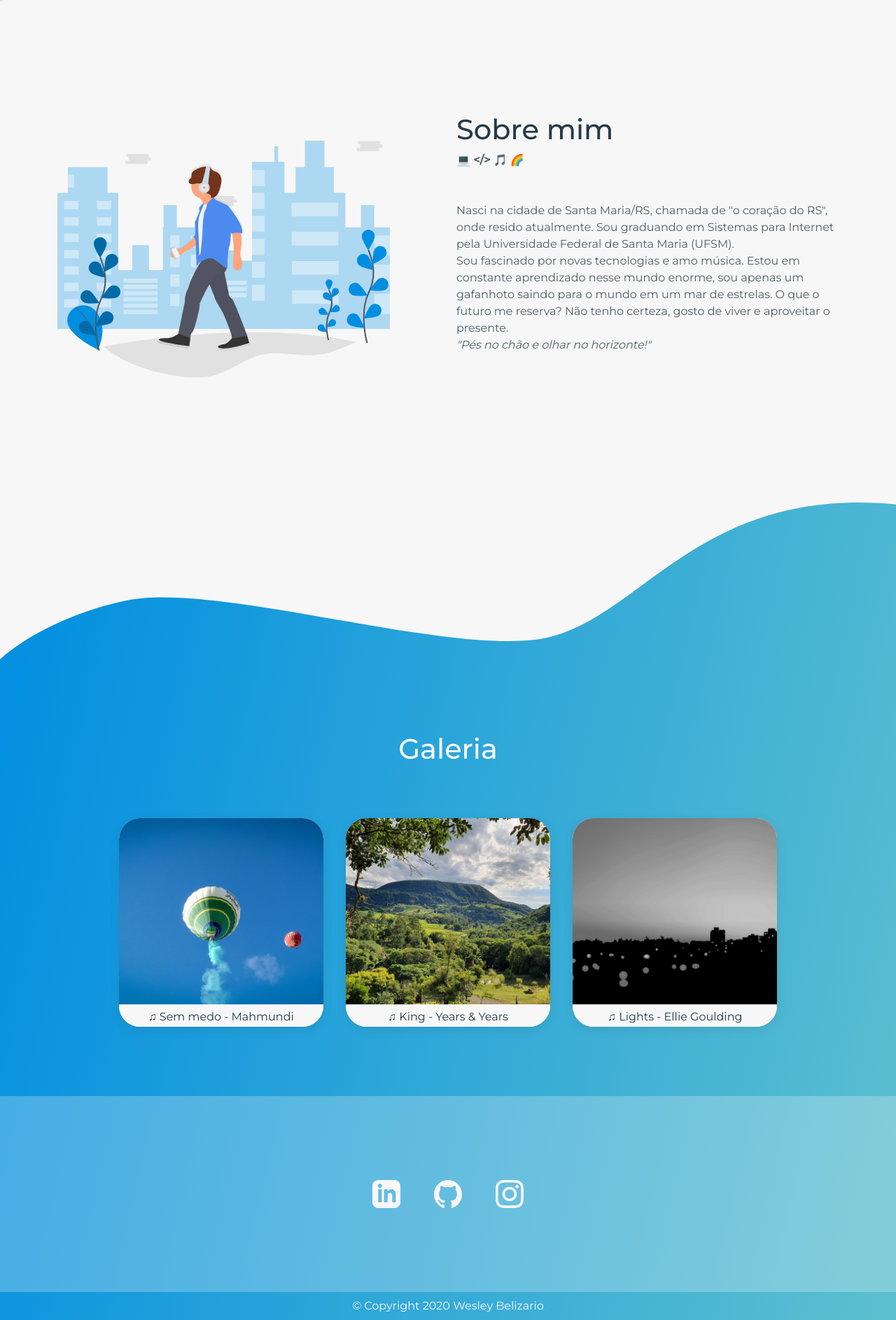
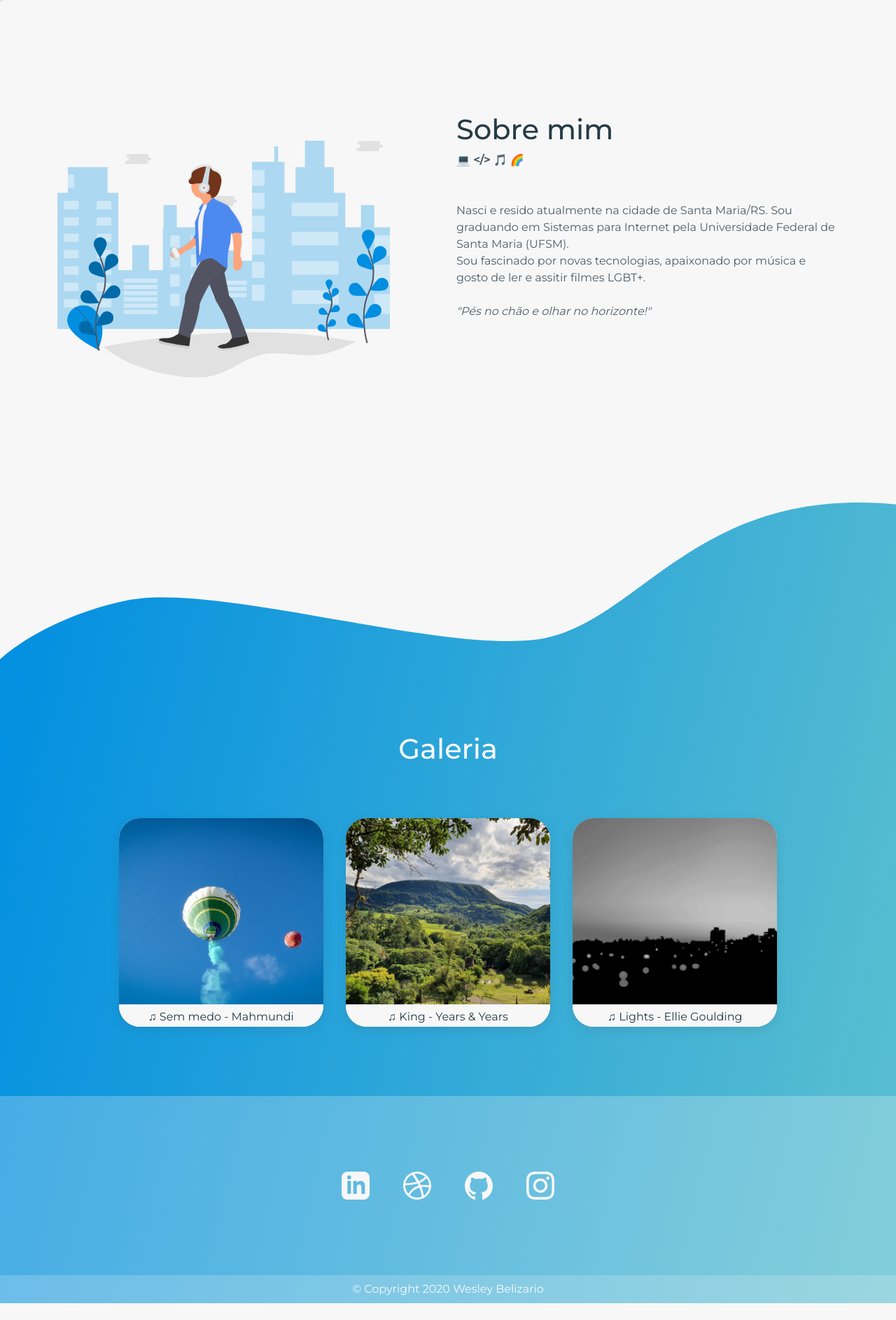
Before and after one commit to WesleyxBZ/i-wesley, a React (Create React App) app: page / in a window 1280 px wide. Shown: the part 802-2688 px from the top of the page at 70% size. After the commit the page ends 2664 px from the top, so only its background shows below. Built offline with nearby package versions, Linux system fonts and the light colour scheme.

Commit message:
Changes in contact, about me & footer

```diff
--- a/src/components/about-me/index.tsx
+++ b/src/components/about-me/index.tsx
@@ -22,15 +22,13 @@ const AboutMe = () => {
               💻 <strong>{"</>"}</strong> 🎵 🌈
             </p>
             <p className="mt-5">
-              Nasci na cidade de Santa Maria/RS, chamada de "o coração do RS",
-              onde resido atualmente. Sou graduando em Sistemas para Internet
-              pela Universidade Federal de Santa Maria (UFSM).
+              Nasci e resido atualmente na cidade de Santa Maria/RS. Sou
+              graduando em Sistemas para Internet pela Universidade Federal de
+              Santa Maria (UFSM).
               <br />
-              Sou fascinado por novas tecnologias e amo música. Estou em
-              constante aprendizado nesse mundo enorme, sou apenas um gafanhoto
-              saindo para o mundo em um mar de estrelas. O que o futuro me
-              reserva? Não tenho certeza, gosto de viver e aproveitar o
-              presente.
+              Sou fascinado por novas tecnologias, apaixonado por música e gosto
+              de ler e assitir filmes LGBT+.
+              <br />
               <br />
               <i>"Pés no chão e olhar no horizonte!"</i>
             </p>
--- a/src/components/contact/index.tsx
+++ b/src/components/contact/index.tsx
@@ -4,6 +4,7 @@ import "./styles.css";
 import iconLinkedin from "./../../images/icon/linkedin.svg";
 import iconInstagram from "./../../images/icon/instagram.svg";
 import iconGithub from "./../../images/icon/github.svg";
+import iconDribble from "./../../images/icon/dribble.svg";
 
 interface Social {
   title: string;
@@ -17,19 +18,25 @@ const Contact = () => {
     {
       title: "LinkedIn",
       src: iconLinkedin,
-      alt: "",
+      alt: "ícone linkedin",
       href: "https://www.linkedin.com/in/wesley-belizario-824127162",
+    },
+    {
+      title: "Dribble",
+      src: iconDribble,
+      alt: "ícone dribble",
+      href: "https://dribbble.com/WesleyxBZ",
     },
     {
       title: "GitHub",
       src: iconGithub,
-      alt: "",
+      alt: "ícone github",
       href: "https://github.com/WesleyxBZ",
     },
     {
       title: "Instagram",
       src: iconInstagram,
-      alt: "",
+      alt: "ícone instagram",
       href: "https://www.instagram.com/wesleyxbz",
     },
   ]);
--- a/src/components/contact/styles.css
+++ b/src/components/contact/styles.css
@@ -1,6 +1,6 @@
 .contact {
   background: rgba(247, 247, 247, 0.25);
-  height: 35vh;
+  height: 256px;
 }
 
 a:hover > .img-zoom {
--- a/src/components/footer/index.tsx
+++ b/src/components/footer/index.tsx
@@ -10,7 +10,7 @@ const Footer = () => {
       <div className="container">
         <div className="row">
           <div className="col-12 py-2 text-center">
-            <p className="mb-0 text-light font-weight-lighter">
+            <p className="mb-0 text-light">
               © Copyright {year} Wesley Belizario
             </p>
           </div>
--- a/src/components/footer/styles.css
+++ b/src/components/footer/styles.css
@@ -0,0 +1,3 @@
+footer {
+  background: rgba(247, 247, 247, 0.4);
+}
```
Also changed, not shown: src/images/icon/dribble.svg (added).
